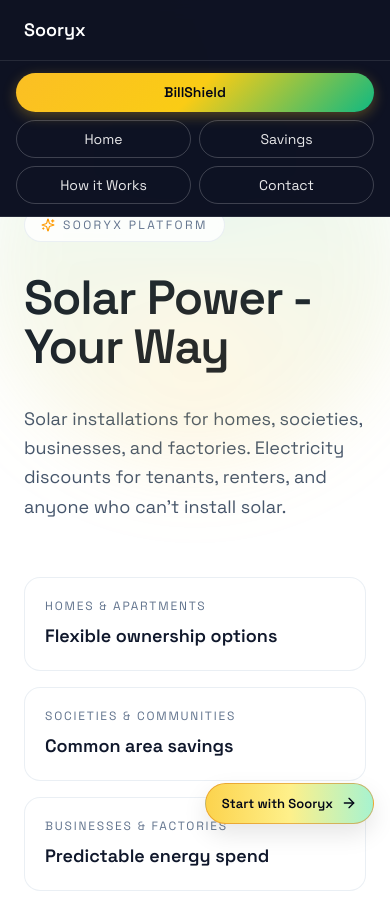
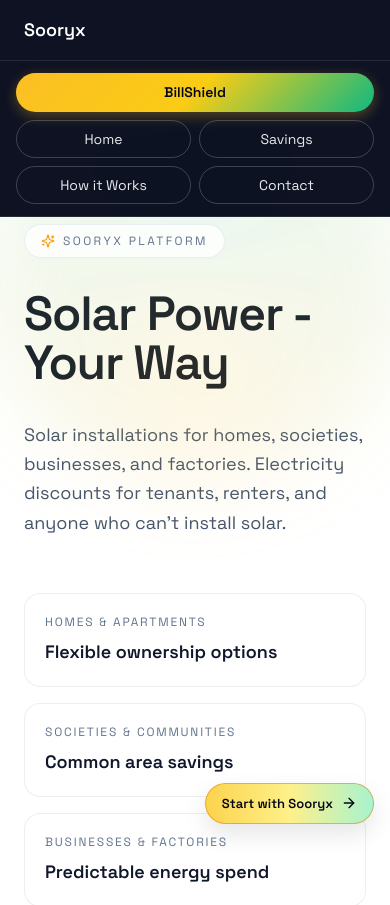
Before and after one commit to sooryx-eng/Sooryx_Live, a Next.js app: page / in a window 390 px wide. Shown: the top 905 px of the page. Built offline with nearby package versions, Linux system fonts and the light colour scheme.

Commit message:
Fix mobile content overlap by increasing top offset for new navbar

```diff
--- a/app/layout.tsx
+++ b/app/layout.tsx
@@ -19,7 +19,7 @@ export default function RootLayout({
           rel="stylesheet"
         />
       </head>
-      <body className="bg-slate-950 text-white pt-28 md:pt-20">
+      <body className="bg-slate-950 text-white pt-32 md:pt-20">
         {/* GLOBAL NAVBAR */}
         <nav className="fixed inset-x-0 top-0 z-50 border-b border-white/10 bg-slate-950/95 backdrop-blur">
           <div className="mx-auto flex max-w-7xl items-center justify-between gap-3 px-4 py-3 md:px-6 md:py-4 lg:px-10 lg:py-5">
```
